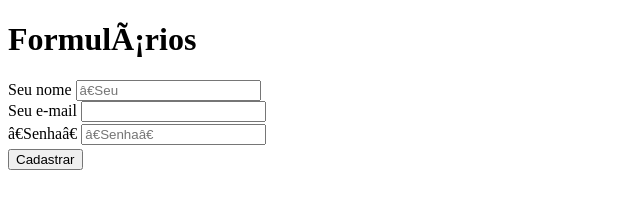
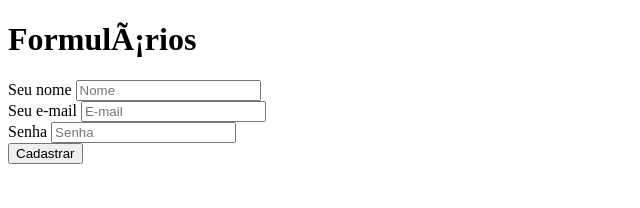
Before and after one commit to gabiel9/curso_ebac_frontend_t6, a plain HTML site: page pagina.html in a window 1280 px wide. Shown: the whole page, without its empty margins (0-640 px from the left). Drawn offline with Linux system fonts and the light colour scheme.

Commit message:
Correção do exercício

```diff
--- a/pagina.html
+++ b/pagina.html
@@ -11,13 +11,13 @@
 	<h1>Formulários</h1>
 	<form>
 		<label for=”text”>Seu nome</label>
-		<input type=”text” placeholder=”Seu nome” />
+		<input id="name" type=”text” placeholder="Nome" />
 		<br />
 		<label for=”email”>Seu e-mail</label>
-		<input id=”email” type=”email” />
+		<input id=”email” type="email" placeholder="E-mail"/>
 		<br />
-		<label for=”Senha”>”Senha”</label>
-		<input type=”senha” placeholder=”Senha” />
+		<label for=”Senha”>Senha</label>
+		<input id="pass" type="password" placeholder="Senha" />
 		<br />
 		<button type=”submit”>
 			Cadastrar
```
